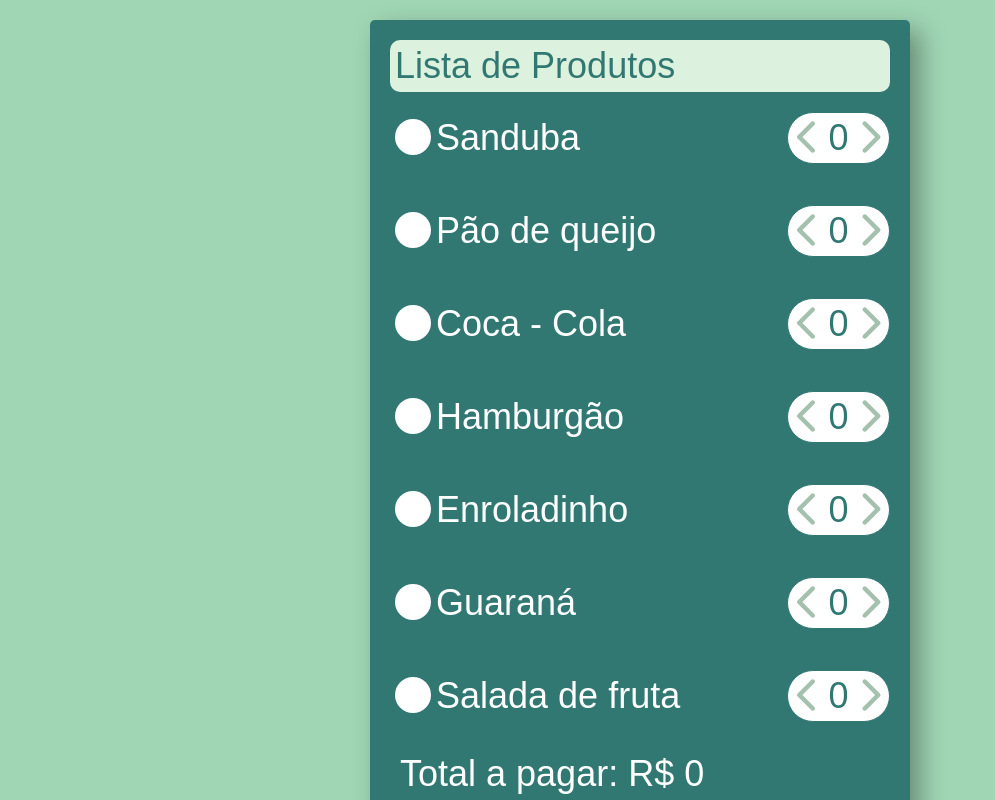
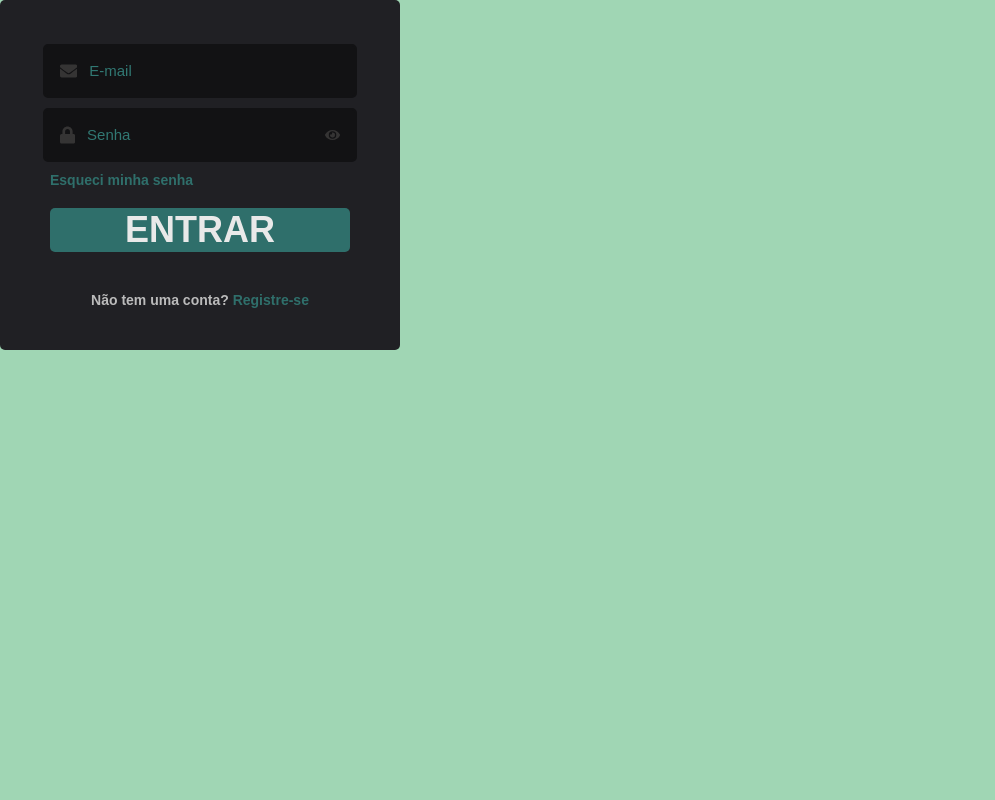
Before and after one commit to enricopizzol/natus-rest, a React (Create React App) app: page / in a window 1280 px wide. Shown: the top 800 px of the page, without its empty margins (0-995 px from the left). Built offline with nearby package versions, Linux system fonts and the light colour scheme.

Commit message:
add tela login com nova palheta de cores

```diff
--- a/package.json
+++ b/package.json
@@ -11,6 +11,7 @@
     "@testing-library/user-event": "^13.5.0",
     "react": "^17.0.2",
     "react-dom": "^17.0.2",
+    "react-icons": "^4.3.1",
     "react-scripts": "5.0.0",
     "reactjs-popup": "^2.0.5",
     "styled-components": "^5.3.5",
--- /dev/null
+++ b/src/components/Login/index.jsx
@@ -0,0 +1,67 @@
+import React, { useState } from "react";
+import {
+  Container,
+  Content,
+  InputContent,
+  Input,
+  Span,
+  ButtonLogin,
+  RegisterContent,
+} from "./styles";
+import { FaEnvelope, FaLock, FaEye, FaEyeSlash } from "react-icons/fa";
+import { render } from "@testing-library/react";
+import ShopView from "../../views/Shopview";
+
+export const Login = () => {
+  const [typePassword, setTypePassword] = useState("password");
+  const [email, setEmail] = useState();
+  const [password, setPasword] = useState();
+
+  const changeTypePassword = () => {
+    if (typePassword === "password") {
+      setTypePassword("text");
+    } else {
+      setTypePassword("password");
+    }
+  };
+
+
+  return (
+    <Container>
+      <Content>
+        <InputContent>
+          <FaEnvelope />
+          <Input
+            type="email"
+            placeholder="E-mail"
+            value={email}
+            onChange={(e) => setEmail(e.target.value)}
+          />
+        </InputContent>
+        <InputContent>
+          <FaLock />
+          <Input
+            type={typePassword}
+            placeholder="Senha"
+            value={password}
+            onChange={(e) => setPasword(e.target.value)}
+          />
+
+          {typePassword === "password" ? (
+            <FaEye onClick={changeTypePassword} />
+          ) : (
+            <FaEyeSlash onClick={changeTypePassword} />
+          )}
+        </InputContent>
+        <Span color="#317873">Esqueci minha senha</Span>
+
+        <ButtonLogin disabled={!email || !password} >ENTRAR</ButtonLogin>
+
+        <RegisterContent>
+          <Span color="#ccc">Não tem uma conta? </Span>
+          <Span color="#317873">Registre-se</Span>
+        </RegisterContent>
+      </Content>
+    </Container>
+  );
+};
--- /dev/null
+++ b/src/components/Login/styles.js
@@ -0,0 +1,91 @@
+import styled from "styled-components";
+
+export const Container = styled.div`
+  width: 400px;
+  height: 350px;
+  background-color: #202024;
+  border-radius: 5px;
+  display: flex;
+  align-items: center;
+  justify-content: center;
+  @media (max-width: 415px) {
+    width: 100%;
+  }
+`;
+
+export const Content = styled.div`
+  width: 80%;
+  height: 75%;
+  max-width: 300px;
+  display: flex;
+  flex-direction: column;
+  align-items: center;
+`;
+
+export const InputContent = styled.div`
+  background-color: #121214;
+  width: 100%;
+  height: 50px;
+  display: flex;
+  align-items: center;
+  border-radius: 5px;
+  border: 2px solid #121214;
+  padding: 0 5px;
+  margin-bottom: 10px;
+  svg {
+    color: #353434;
+    margin: 0 10px;
+    width: 20px;
+    height: 20px;
+  }
+  &:focus-within {
+    border-color: #317873;
+    svg {
+      color: #317873;
+    }
+  }
+`;
+
+export const Input = styled.input`
+  outline: none;
+  background-color: #121214;
+  color: white;
+  border: none;
+  height: 50px;
+  width: 100%;
+  font-size: 15px;
+`;
+
+export const Span = styled.span`
+  cursor: pointer;
+  font-size: 14px;
+  font-weight: 600;
+  opacity: 0.9;
+  align-self: flex-start;
+  color: ${(props) => (props.color ? props.color : "white")};
+  &:hover {
+    transition: opacity 0.2s ease 0s;
+    opacity: 1;
+  }
+`;
+
+export const ButtonLogin = styled.button`
+  width: 100%;
+  cursor: pointer;
+  background: #317873;
+  border-radius: 5px;
+  border: none;
+  color: white;
+  font-weight: bold;
+  height: 50px;
+  opacity: 0.9;
+  margin: 20px 0;
+  &:hover {
+    ${(props) =>
+      props.disabled === false
+        ? "transition: 0.2s ease; opacity: 1;"
+        : "cursor: not-allowed;"}
+  }
+`;
+
+export const RegisterContent = styled.div``;
--- a/src/index.js
+++ b/src/index.js
@@ -1,10 +1,11 @@
 import React from "react";
 import ReactDOM from "react-dom";
+import { Login } from "./components/Login";
 import "./index.css";
 import ShopView from "./views/Shopview";
 ReactDOM.render(
   <React.StrictMode>
-    <ShopView/>
+    <Login/>
   </React.StrictMode>,
   document.getElementById("root")
 );
```
Also changed, not shown: 1 other file (tests, documents, lock files or other folders).
